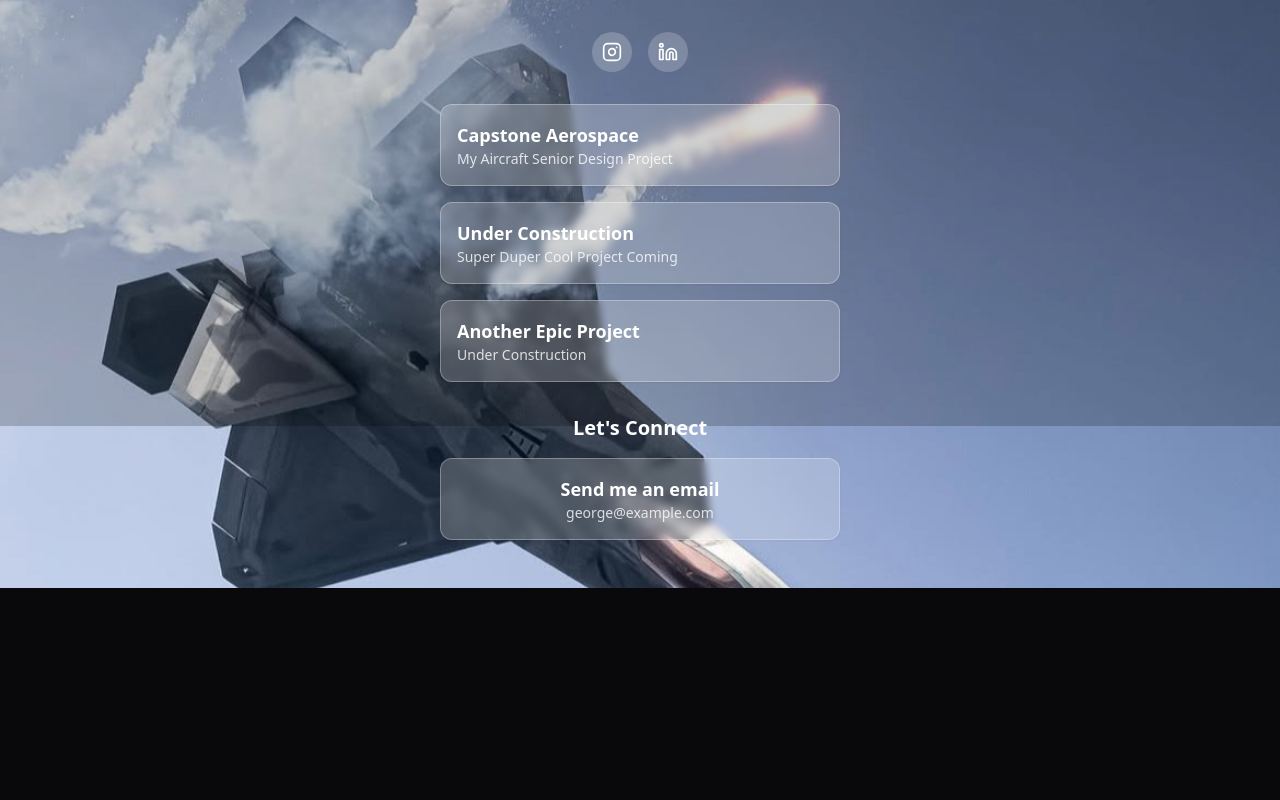
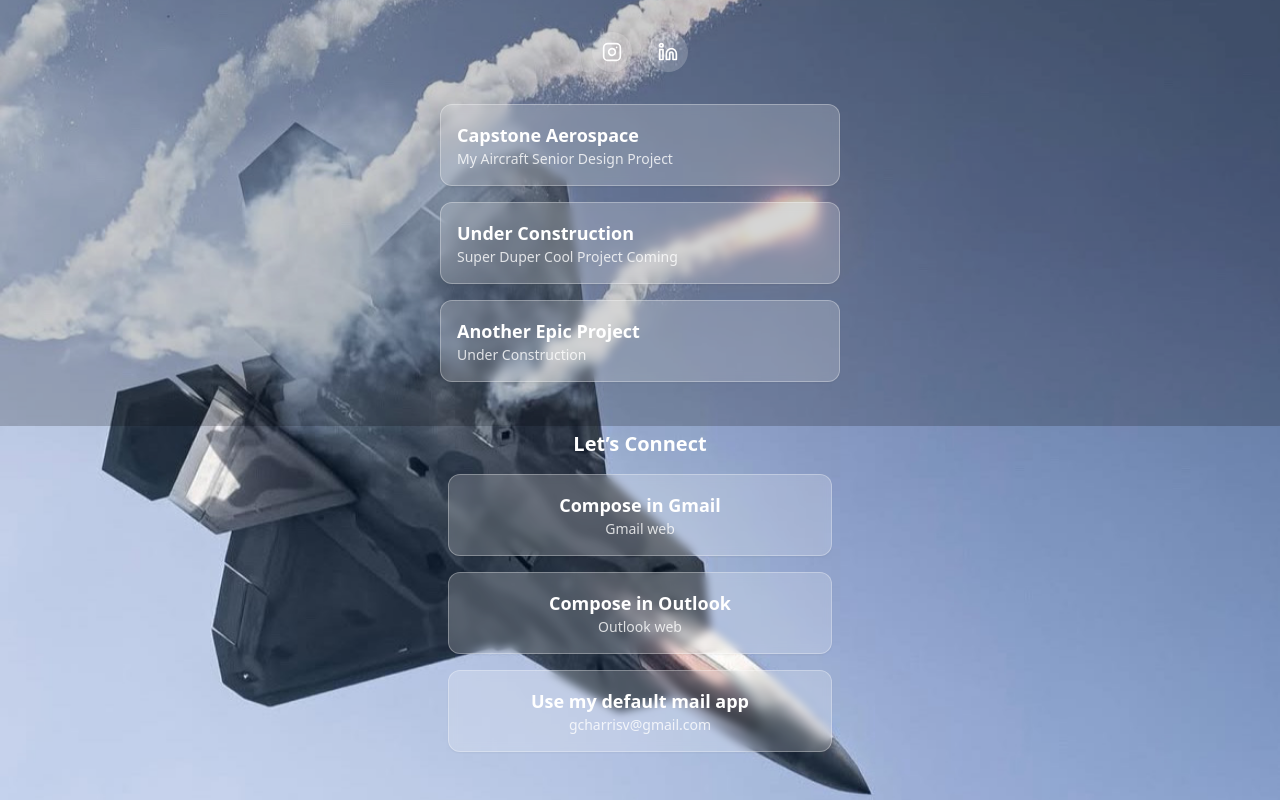
Before and after one commit to gcharrisv/mymicropage, a React (Vite) app: page / in a window 1280 px wide. Shown: the part 374-1174 px from the top of the page. Before the commit the page ends 962 px from the top, so only its background shows below. Built offline with nearby package versions, Linux system fonts and the light colour scheme.

Commit message:
made mailing changes

```diff
--- a/src/components/Micropage.tsx
+++ b/src/components/Micropage.tsx
@@ -30,7 +30,7 @@ const Micropage = () => {
     title: 'Aerospace Engineer | Software Developer Incoming F-22 Flight Test Engineer',
     bio:
       'Driven Engineer with a passion for aerospace engineering and software development. Currently exploring Creative Content Creation and AI.',
-    email: 'george@example.com', // Change this to your email
+    email: 'gcharrisv@gmail.com',
     profileImage,
     socialLinks: [
       {
@@ -141,14 +141,49 @@ const Micropage = () => {
         </div>
 
         {/* Let's Connect */}
-        <div className="text-center">
-          <h2 className="text-xl font-semibold mb-4 text-white">Let's Connect</h2>
-          <Card className="bg-white/20 backdrop-blur-sm border border-white/30 p-4 transition hover:bg-white/30">
-            <a href={`mailto:${data.email}`} className="block text-white">
-              <h3 className="font-semibold text-lg">Send me an email</h3>
-              <p className="text-sm text-white/80">{data.email}</p>
+        <div className="text-center mt-12">
+          <h2 className="text-xl font-semibold mb-4 text-white">Let’s Connect</h2>
+
+          <div className="grid grid-cols-1 gap-4 max-w-sm mx-auto">
+            {/* 1) Gmail web compose */}
+            <a
+              href={`https://mail.google.com/mail/?view=cm&to=${data.email}`}
+              target="_blank"
+              rel="noopener noreferrer"
+              className="block"
+            >
+              <Card className="cursor-pointer bg-white/20 backdrop-blur-sm border border-white/30 p-4 transition hover:bg-white/30">
+                <h3 className="font-semibold text-lg text-white">Compose in Gmail</h3>
+                <p className="text-sm text-white/80">Gmail web</p>
+              </Card>
             </a>
-          </Card>
+
+            {/* 2) Outlook web compose */}
+            <a
+              href={`https://outlook.office.com/mail/deeplink/compose?to=${data.email}`}
+              target="_blank"
+              rel="noopener noreferrer"
+              className="block"
+            >
+              <Card className="cursor-pointer bg-white/20 backdrop-blur-sm border border-white/30 p-4 transition hover:bg-white/30">
+                <h3 className="font-semibold text-lg text-white">Compose in Outlook</h3>
+                <p className="text-sm text-white/80">Outlook web</p>
+              </Card>
+            </a>
+
+            {/* 3) Default mailto: (desktop mail app or mobile mail) */}
+            <a
+              href={`mailto:${data.email}`}
+              target="_blank"
+              rel="noopener noreferrer"
+              className="block"
+            >
+              <Card className="cursor-pointer bg-white/20 backdrop-blur-sm border border-white/30 p-4 transition hover:bg-white/30">
+                <h3 className="font-semibold text-lg text-white">Use my default mail app</h3>
+                <p className="text-sm text-white/80">{data.email}</p>
+              </Card>
+            </a>
+          </div>
         </div>
       </div>
     </div>
```
